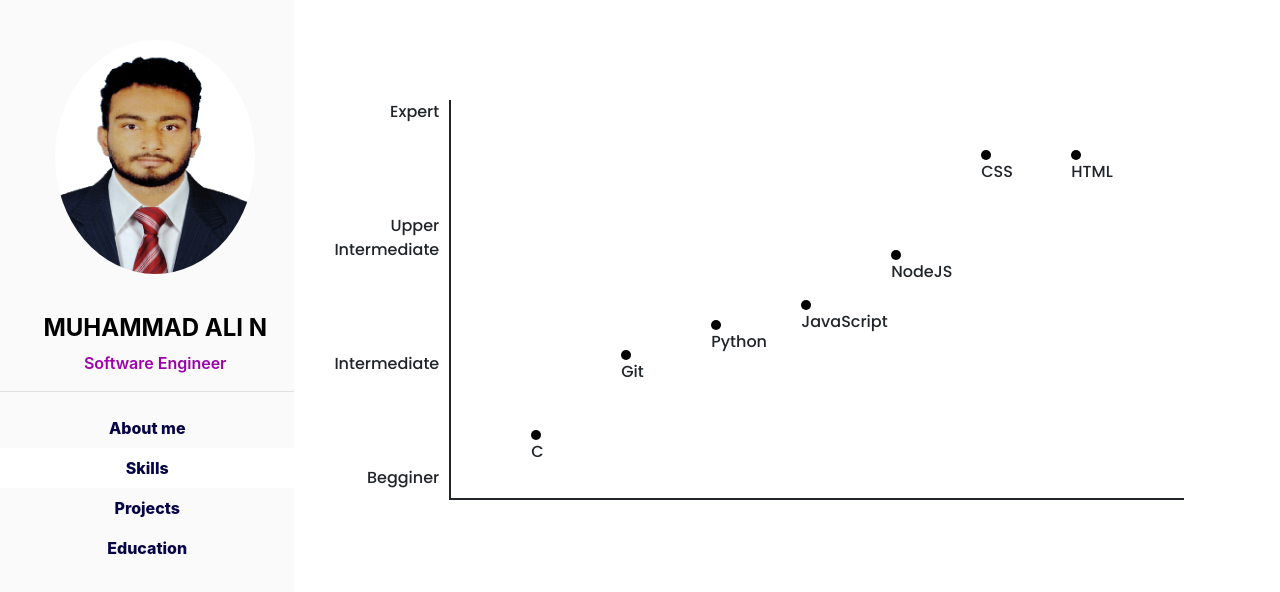
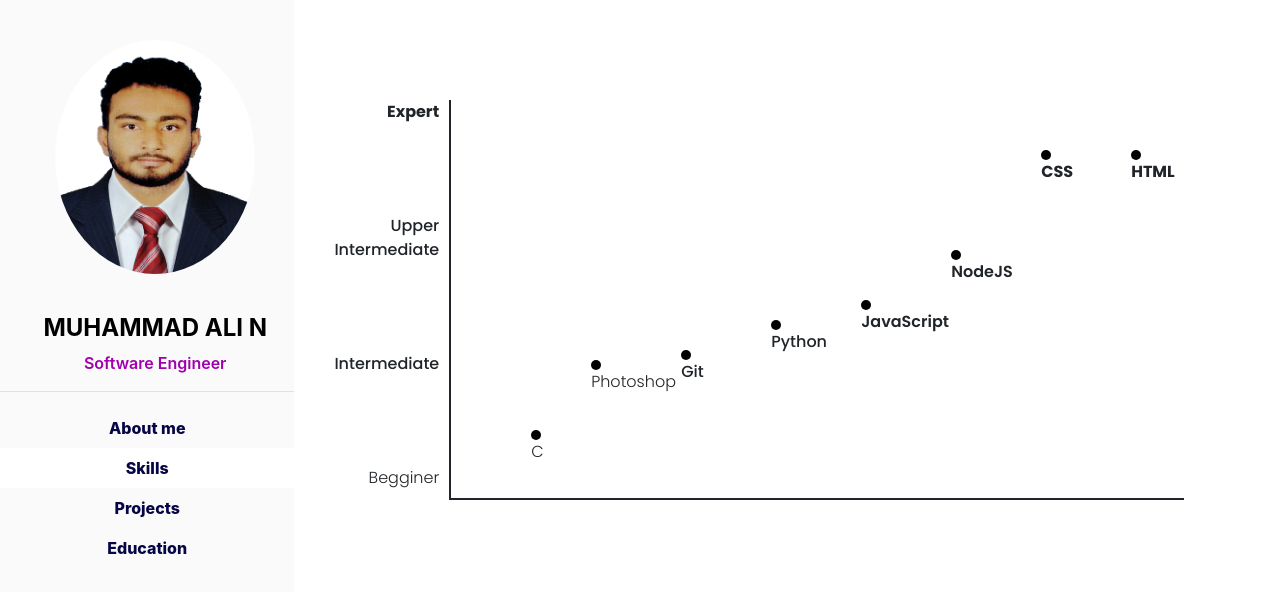
Before and after one commit to muhammadali1405/personalWebsite, a plain HTML site: page index.html in a window 1280 px wide. Both pictures are taken after a click on the link "Skills". Drawn offline with nearby package versions, Linux system fonts and the light colour scheme; a web font is replaced by a local one.

Commit message:
edited skills

```diff
--- a/index.html
+++ b/index.html
@@ -52,7 +52,7 @@
         <div class="about" id="about">
             <span class="nameAbout"> MUHAMMAD ALI
                 <span >
-                        <img class="dot" src="./photos/purple.png" alt="">
+                    <img class="dot" src="./photos/purple.png" alt=".">
                 </span>
             NAZARUDEEN </span> <hr>
             Lives in Quilon, Kerala
@@ -93,16 +93,16 @@
         <div class="skillGraph">
 
             <div class="yaxis">
-                <div class="yaxisElements" style="padding-top: 0;">
+                <div class="yaxisElements" style="padding-top: 0;font-weight: 700;">
                     Expert
                 </div>
-                <div class="yaxisElements">
+                <div class="yaxisElements" style="font-weight: 500;">
                     Upper Intermediate
                 </div>
-                <div class="yaxisElements">
+                <div class="yaxisElements" style="font-weight: 400;">
                     Intermediate
                 </div>
-                <div class="yaxisElements">
+                <div class="yaxisElements" style="font-weight: 300;">
                     Begginer
                 </div>
             </div>
@@ -112,6 +112,7 @@
             <div class="skills-plotting">
 
                 <div class="c">C</div>
+                <div class="photoshop">Photoshop</div>
                 <div class="git">Git</div>
                 <div class="python">Python</div>
                 <div class="javascript">JavaScript</div>
--- a/style.css
+++ b/style.css
@@ -49,12 +49,14 @@
 
 }
 .nameAbout{
-
     font-size: 45px;
     font-family: 'Saira Extra Condensed',-apple-system,BlinkMacSystemFont,'Segoe UI',Roboto,'Helvetica Neue',Arial,sans-serif,'Apple Color Emoji','Segoe UI Emoji','Segoe UI Symbol','Noto Color Emoji';
     font-weight: 700;
     text-transform: uppercase;
 
+}
+#navAbout{
+  background: white;
 }
 .college{
   font-size: 45px;
@@ -186,7 +188,7 @@ margin: 100px 0 0 40px;
   display: flex;
   border-bottom: solid 2px;
 }
-.c, .git, .python, .javascript, .nodejs, .css, .html{
+.c, .git, .python, .javascript, .nodejs, .css, .html, .photoshop{
   width: 10px;
   height: 10px;
   border-radius: 50%;
@@ -194,24 +196,35 @@ margin: 100px 0 0 40px;
   margin: 330px 0 0 80px;
   padding-top: 10px;
   text-align: center;
+  font-weight: 300;
+}
+.photoshop{
+  margin: 260px 0 0 50px;
+  font-weight: 300;
 }
 .git{
   margin: 250px 0 0 80px;
+  font-weight: 400;
 }
 .python{
   margin: 220px 0 0 80px;
+  font-weight: 500;
 }
 .javascript{
   margin: 200px 0 0 80px;
+  font-weight: 600;
 }
 .nodejs{
   margin: 150px 0 0 80px;
+  font-weight: 600;
 }
 .css{
   margin: 50px 0 0 80px;
+  font-weight: 700;
 }
 .html{
   margin: 50px 0 0 80px;
+  font-weight: 700;
 }
 
 /*  Ending Skill Graph  */
```
